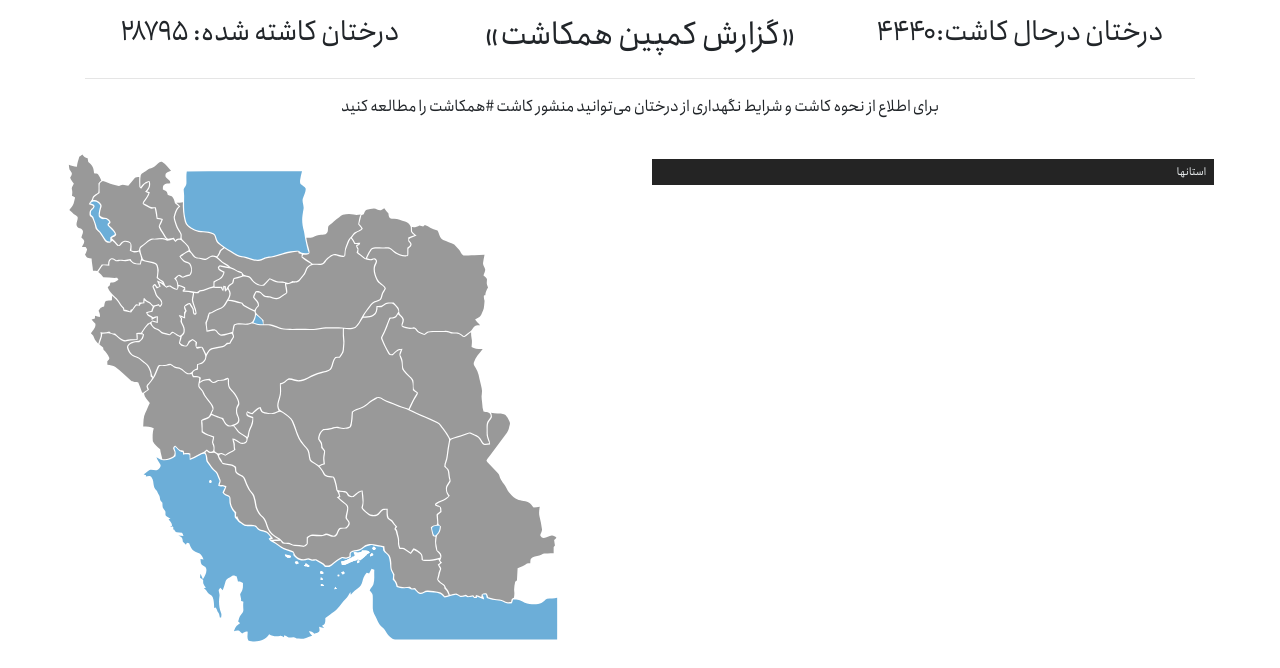
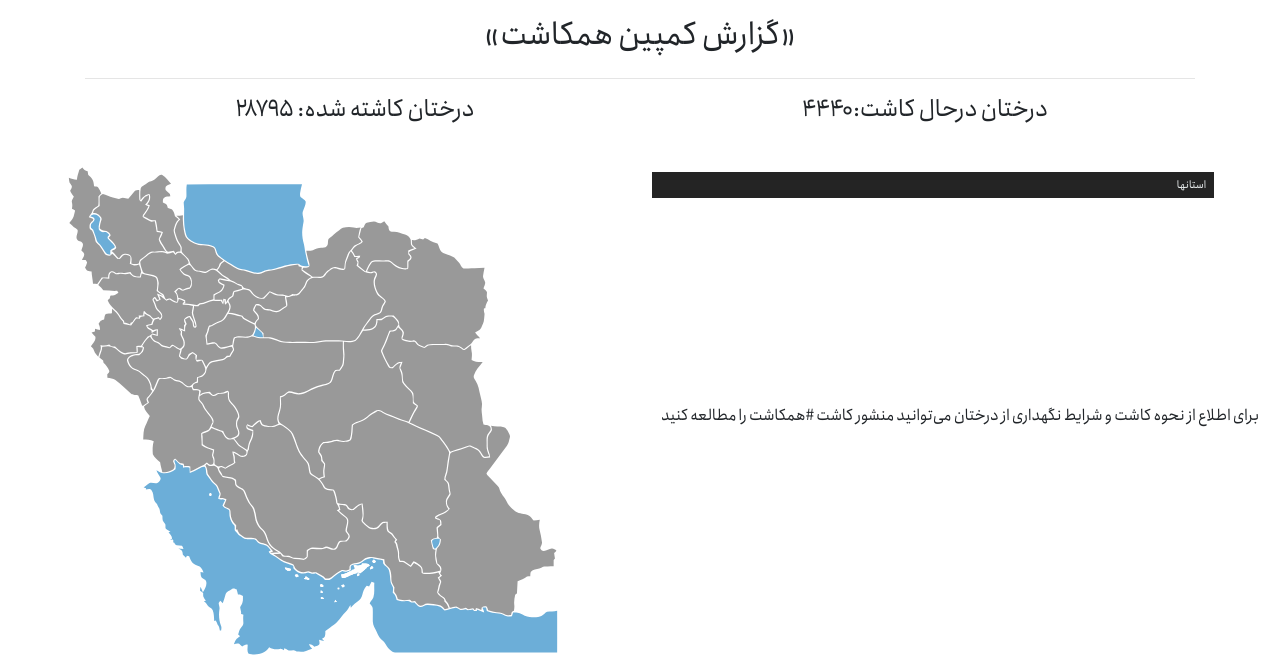
Before and after one commit to aminbahrabadi/django-iran-map-gallary, a Django app: page / in a window 1280 px wide. Shown: the top 668 px of the page. Run offline with Django 3.2, Linux system fonts and the light colour scheme; data that the repository does not hold is empty; some libraries are stand-ins or nearby versions.

Commit message:
Change stats page style

```diff
--- a/hamkasht/static/portal/stats/css/iranmap.css
+++ b/hamkasht/static/portal/stats/css/iranmap.css
@@ -8,8 +8,8 @@
     url('../../fonts/Anjoman-Regular.woff') format('woff');  /* FF3.6+, IE9, Chrome6+, Saf5.1+*/
 }
 
-.title-section {
-    font-family: Anjoman, Tahoma;
+.title-section, footer {
+    font-family: Anjoman, Tahoma !important;
 }
 
 #IranMap{
--- a/stats/templates/states/geo_stats.html
+++ b/stats/templates/states/geo_stats.html
@@ -29,15 +29,12 @@
 <body>
 <div class="container text-center title-section">
     <div class="row mt-3">
-        <div class="col-md-4"><h3>درختان کاشته شده: ۲۸۷۹۵</h3></div>
-        <div class="col-md-4"><h2>«گزارش کمپین همکاشت»</h2></div>
-        <div class="col-md-4"><h3>درختان درحال کاشت:۴۴۴۰</h3></div>
+        <div class="col-md-12"><h2>«گزارش کمپین همکاشت»</h2></div>
     </div>
     <hr>
-    <div class="row">
-        <div class="col-md-12">
-            برای اطلاع از نحوه کاشت و شرایط نگهداری از درختان می‌توانید منشور کاشت #همکاشت را مطالعه کنید
-        </div>
+    <div class="row mt-3 text-center">
+        <div class="col-md-6 float-right"><h4>درختان کاشته شده: ۲۸۷۹۵</h4></div>
+        <div class="col-md-6 float-left"><h4>درختان درحال کاشت:۴۴۴۰</h4></div>
     </div>
 </div>
 
@@ -204,6 +201,9 @@
         </ul>
     </div>
 </div>
+<footer class="text-center mt-3">
+    <p> برای اطلاع از نحوه کاشت و شرایط نگهداری از درختان می‌توانید منشور کاشت #همکاشت را مطالعه کنید</p>
+</footer>
 
 <script type="text/javascript" src="{% static 'portal/libraries/lightbox/js/lightbox.js' %}"></script>
 <script src="{% static 'portal/libraries/boostrap/js/bootstrap.bundle.min.js' %}"></script>
```
